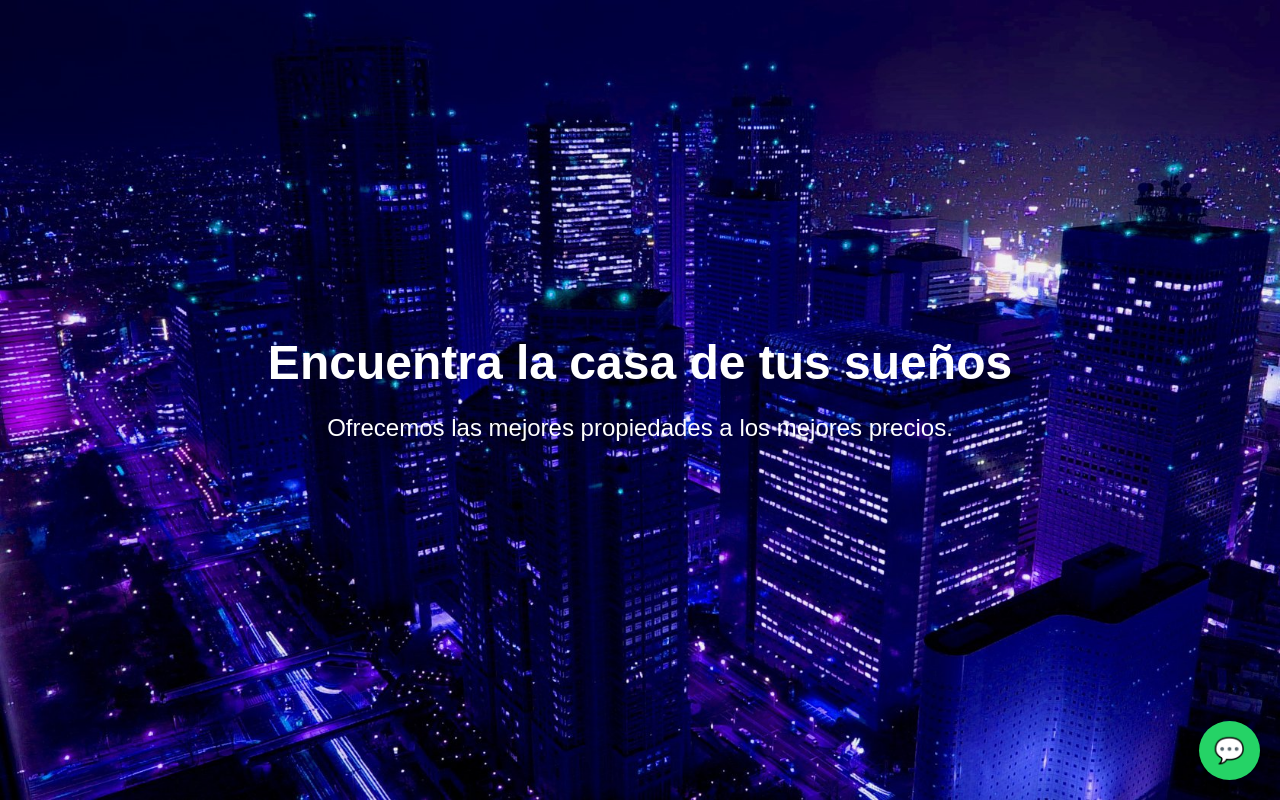
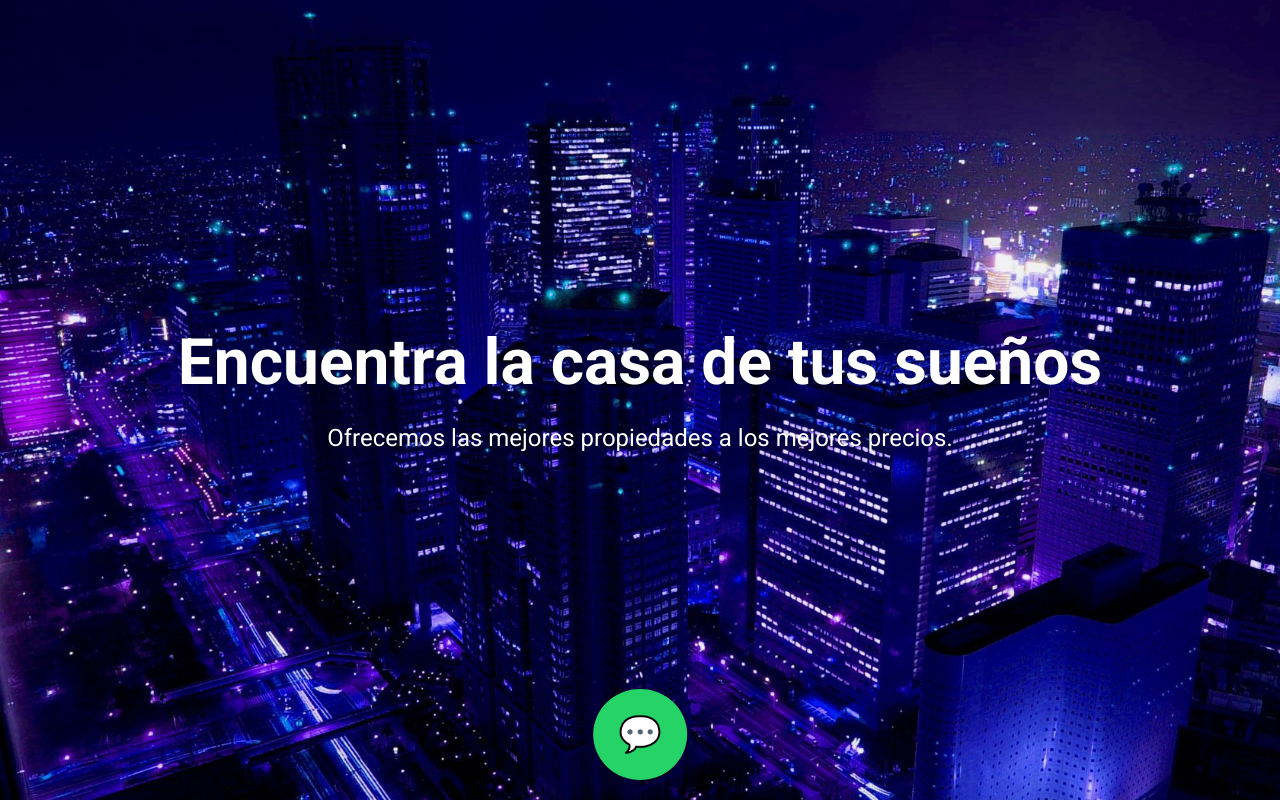
Before and after one commit to SaintKazz/test2, a plain HTML site: page index.html in a window 1280 px wide. Drawn offline with Linux system fonts and the light colour scheme.

Commit message:
Update index.html

```diff
--- a/index.html
+++ b/index.html
@@ -4,11 +4,12 @@
     <meta charset="UTF-8">
     <meta name="viewport" content="width=device-width, initial-scale=1.0">
     <title>Página de Bienes Raíces</title>
+    <link href="https://fonts.googleapis.com/css2?family=Roboto:wght@400;700&display=swap" rel="stylesheet">
     <style>
         body, html {
             margin: 0;
             padding: 0;
-            font-family: Arial, sans-serif;
+            font-family: 'Roboto', sans-serif;
         }
         .portada {
             background-image: url('https://raw.githubusercontent.com/SaintKazz/test2/main/thumb-1920-38094.jpg');
@@ -20,23 +21,27 @@
             align-items: center;
             color: white;
             text-align: center;
+            position: relative;
         }
         .portada h1 {
-            font-size: 3em;
+            font-size: 4em;
             margin: 0;
+            font-weight: 700;
         }
         .portada p {
             font-size: 1.5em;
+            font-weight: 400;
         }
         .whatsapp-button {
-            position: fixed;
+            position: absolute;
             bottom: 20px;
-            right: 20px;
+            left: 50%;
+            transform: translateX(-50%);
             background-color: #25D366;
             color: white;
             border-radius: 50%;
-            padding: 15px;
-            font-size: 25px;
+            padding: 25px;
+            font-size: 35px;
             text-decoration: none;
             display: flex;
             align-items: center;
@@ -55,11 +60,10 @@
             <h1>Encuentra la casa de tus sueños</h1>
             <p>Ofrecemos las mejores propiedades a los mejores precios.</p>
         </div>
+        <a href="https://wa.me/1234567890" class="whatsapp-button" target="_blank">
+            &#x1F4AC;
+        </a>
     </div>
-
-    <a href="https://wa.me/1234567890" class="whatsapp-button" target="_blank">
-        &#x1F4AC;
-    </a>
 
 </body>
 </html>
```
